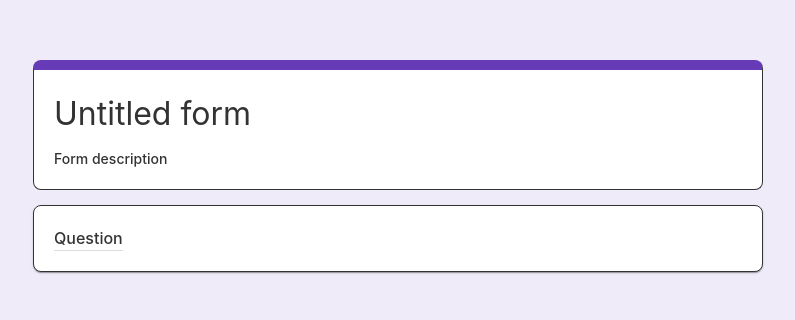
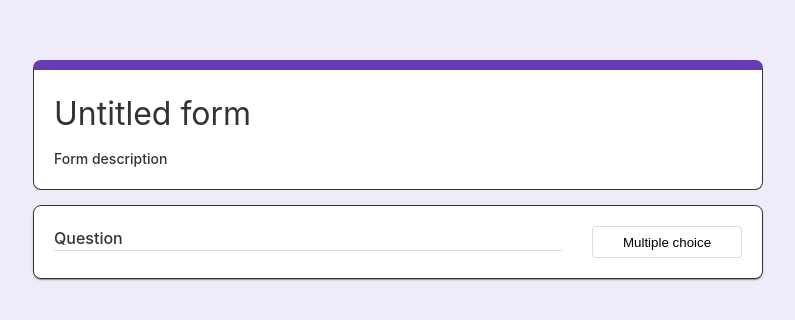
Before and after one commit to Deemou/google-form, a React (Vite) app: page / in a window 1280 px wide. Both pictures are taken after a click on the element "Question". Shown: the top 320 px of the page, without its empty margins (242-1037 px from the left). Built offline with nearby package versions, Linux system fonts and the light colour scheme.

Commit message:
feat: add question-dropdown-list

```diff
--- a/src/app/slices/contentSlice.ts
+++ b/src/app/slices/contentSlice.ts
@@ -46,9 +46,9 @@ const contentSlice = createSlice({
 
     changeQuestionType: (
       state,
-      action: PayloadAction<{ type: questionType; index: number }>
+      action: PayloadAction<{ index: number; type: questionType }>
     ) => {
-      const { type, index } = action.payload;
+      const { index, type } = action.payload;
       state.questions[index].type = type;
     },
 
--- /dev/null
+++ b/src/components/question-dropdown-list.tsx
@@ -0,0 +1,68 @@
+import { useAppDispatch } from '@/app/hooks';
+import { changeQuestionType } from '@/app/slices/contentSlice';
+import { questionType } from '@/types/formTypes';
+import getQuestionTypeList from '@/utils/getQuestionTypeList';
+import matchType from '@/utils/matchType';
+import { useCallback, useEffect, useRef } from 'react';
+
+interface QuestionDropdownListProps {
+  index: number;
+  type: questionType;
+  setIsDropdownVisible: React.Dispatch<React.SetStateAction<boolean>>;
+}
+export default function QuestionDropdownList({
+  index,
+  type,
+  setIsDropdownVisible
+}: QuestionDropdownListProps) {
+  const dispatch = useAppDispatch();
+  const dropdownListRef = useRef<HTMLDivElement | null>(null);
+
+  const handleClickOutside = (e: MouseEvent) => {
+    if (!dropdownListRef.current) return;
+    if (dropdownListRef.current.contains(e.target as Node)) return;
+    setIsDropdownVisible(false);
+  };
+
+  useEffect(() => {
+    // 동일한 클릭 이벤트로 인해 이벤트 리스너가 즉시 실행되는 것을 방지
+    const timer = setTimeout(() => {
+      document.addEventListener('click', handleClickOutside);
+    }, 0);
+    return () => {
+      clearTimeout(timer);
+      document.removeEventListener('click', handleClickOutside);
+    };
+  }, []);
+
+  const onListClick = useCallback((e: React.MouseEvent<HTMLDivElement>) => {
+    setIsDropdownVisible(false);
+
+    const target = e.target as HTMLDivElement;
+    if (!target.classList.contains('question-dropdown-item')) return;
+    if (!target.dataset.key) return;
+    if (target.dataset.key === type) return;
+
+    dispatch(
+      changeQuestionType({ index, type: target.dataset.key as questionType })
+    );
+  }, []);
+
+  return (
+    <div
+      onClick={onListClick}
+      ref={dropdownListRef}
+      className="question-dropdown-list"
+    >
+      {getQuestionTypeList().map((v) => (
+        <button
+          key={v}
+          data-key={v}
+          className={`question-dropdown-item ${v === type ? 'highlight' : ''}`}
+        >
+          {matchType(v)}
+        </button>
+      ))}
+    </div>
+  );
+}
--- a/src/components/question-title.tsx
+++ b/src/components/question-title.tsx
@@ -1,6 +1,8 @@
+import { useAppDispatch, useAppSelector } from '@app/hooks';
+import { updateTitleAt } from '@app/slices/contentSlice';
+import QuestionDropdownList from './question-dropdown-list';
 import matchType from '@/utils/matchType';
-import { useAppDispatch, useAppSelector } from '@app/hooks';
-import { updateTitleAt, changeQuestionType } from '@app/slices/contentSlice';
+import { useState } from 'react';
 
 interface QuestionTitleProps {
   index: number;
@@ -10,10 +12,15 @@ export default function QuestionTitle({ index }: QuestionTitleProps) {
   const dispatch = useAppDispatch();
   const { questions } = useAppSelector((state) => state.contentSlice);
   const { title, type, isFocused, isRequired } = questions[index];
+  const [isDropdownVisible, setIsDropdownVisible] = useState(false);
 
   const onTitleBlur = (e: React.FocusEvent<HTMLDivElement>, index: number) => {
     if (title === e.target.innerText) return;
     dispatch(updateTitleAt({ index, title: e.target.innerText }));
+  };
+
+  const onDropdownButtonClick = () => {
+    setIsDropdownVisible(true);
   };
 
   return (
@@ -30,7 +37,18 @@ export default function QuestionTitle({ index }: QuestionTitleProps) {
           >
             {title}
           </div>
-          {/* <div>Dropdown</div> */}
+          <div className="question-dropdown">
+            <button onClick={onDropdownButtonClick}>
+              <span>{matchType(type)}</span>
+            </button>
+            {isDropdownVisible && (
+              <QuestionDropdownList
+                index={index}
+                type={type}
+                setIsDropdownVisible={setIsDropdownVisible}
+              />
+            )}
+          </div>
         </div>
       ) : (
         <span className="question-title">
--- a/src/styles/_vars.scss
+++ b/src/styles/_vars.scss
@@ -3,4 +3,6 @@ $white-lilac: #f0ebf8;
 $purple-heart: #673ab7;
 $royal-blue: #4285f4;
 $light-grey: #dadce0;
+$light-violet: #d9c1ff;
+$light-red: #eeeeee;
 $red: #ff0000;
--- a/src/styles/form.scss
+++ b/src/styles/form.scss
@@ -7,7 +7,7 @@
   border-radius: 8px;
   background-color: $white;
   padding: 20px;
-  gap: 10px;
+  row-gap: 10px;
 }
 
 .textbox {
@@ -43,6 +43,11 @@
 .question-top {
   display: flex;
   justify-content: space-between;
+  align-items: start;
+
+  .textbox {
+    width: calc(100% - 180px);
+  }
 }
 
 .question-title {
@@ -52,3 +57,35 @@
 .required {
   color: $red;
 }
+
+.question-dropdown {
+  position: relative;
+  display: flex;
+  justify-content: center;
+  align-items: center;
+  width: 150px;
+  height: 32px;
+  border: 1px solid $light-grey;
+  border-radius: 4px;
+  font-size: 14px;
+}
+
+.question-dropdown-list {
+  position: absolute;
+  top: 0;
+  border: 1px solid $light-grey;
+  border-radius: 4px;
+}
+
+.question-dropdown-item {
+  width: 100%;
+  height: 32px;
+  background-color: $white;
+  &:hover {
+    background-color: $light-red;
+  }
+}
+
+.highlight {
+  background-color: $light-violet;
+}
--- a/src/styles/style.scss
+++ b/src/styles/style.scss
@@ -6,6 +6,7 @@ body {
 }
 
 button {
+  width: 100%;
   background-color: inherit;
   border: none;
   cursor: pointer;
--- /dev/null
+++ b/src/utils/getQuestionTypeList.ts
@@ -0,0 +1,5 @@
+import { questionType } from '@/types/formTypes';
+
+export default function getQuestionTypeList(): questionType[] {
+  return ['short-answer', 'long-answer', 'radio', 'checkboxes', 'dropdown'];
+}
```
